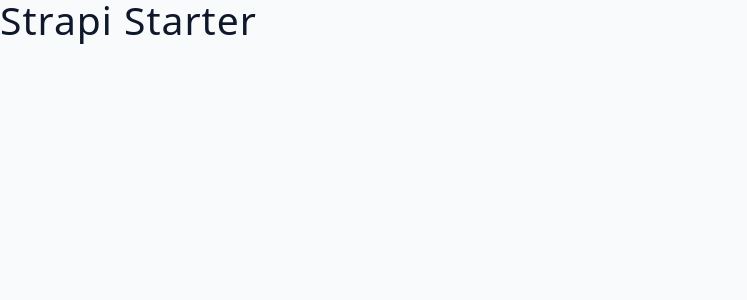
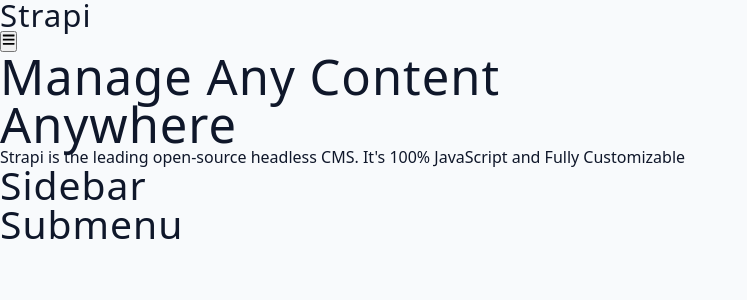
Before and after one commit to creativeloc/complex-submenu-app, a React (Vite) app: page / in a window 1280 px wide. Shown: the top 300 px of the page, without its empty margins (0-747 px from the left). Built offline with nearby package versions, Linux system fonts and the light colour scheme.

Commit message:
setup hero, navbar, sidebar, and submenu components

```diff
--- a/src/App.jsx
+++ b/src/App.jsx
@@ -1,9 +1,17 @@
 import { useGlobalContext } from "./Context"
+import Hero from "./Hero"
+import Navbar from "./Navbar"
+import Sidebar from "./Sidebar"
+import Submenu from "./Submenu"
 
 const App = () => {
-  const { isSidebarOpen } = useGlobalContext()
-  console.log(isSidebarOpen)
-
-  return <h2>Strapi Starter</h2>
+  return (
+    <main>
+      <Navbar />
+      <Hero />
+      <Sidebar />
+      <Submenu />
+    </main>
+  )
 }
 export default App
--- /dev/null
+++ b/src/Hero.jsx
@@ -0,0 +1,16 @@
+const Hero = () => {
+  return (
+    <div className="hero-container">
+      <div className="hero-center">
+        <h1>
+          Manage Any Content <br /> Anywhere
+        </h1>
+        <p>
+          Strapi is the leading open-source headless CMS. It's 100% JavaScript
+          and Fully Customizable
+        </p>
+      </div>
+    </div>
+  )
+}
+export default Hero
--- /dev/null
+++ b/src/Navbar.jsx
@@ -0,0 +1,18 @@
+import { FaBars } from "react-icons/fa"
+import { useGlobalContext } from "./Context"
+
+const Navbar = () => {
+  const { openSidebar } = useGlobalContext()
+  return (
+    <nav>
+      <div className="nav-center">
+        <h3 className="logo">Strapi</h3>
+        <button type="button" className="toggle-btn" onClick={openSidebar}>
+          <FaBars />
+        </button>
+        {/* nav links go here */}
+      </div>
+    </nav>
+  )
+}
+export default Navbar
--- /dev/null
+++ b/src/Sidebar.jsx
@@ -0,0 +1,4 @@
+const Sidebar = () => {
+  return <h2>Sidebar</h2>
+}
+export default Sidebar
--- /dev/null
+++ b/src/Submenu.jsx
@@ -0,0 +1,4 @@
+const Submenu = () => {
+  return <h2>Submenu</h2>
+}
+export default Submenu
```
